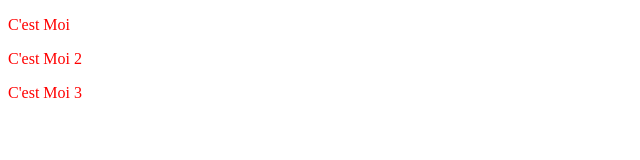
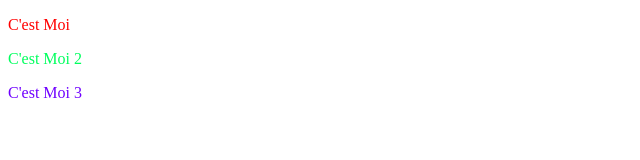
Before and after one commit to Ervoann/B2-Git, a plain HTML site: page index.html in a window 1280 px wide. Shown: the whole page, without its empty margins (0-640 px from the left). Drawn offline with Linux system fonts and the light colour scheme.

Commit message:
Some Colors

```diff
--- a/style.css
+++ b/style.css
@@ -1,3 +1,11 @@
 p {
     color: red;
 }
+
+p:nth-of-type(2) {
+    color: rgb(0, 255, 94);
+}
+
+p:nth-of-type(3) {
+    color: rgb(111, 0, 255);
+}
```
